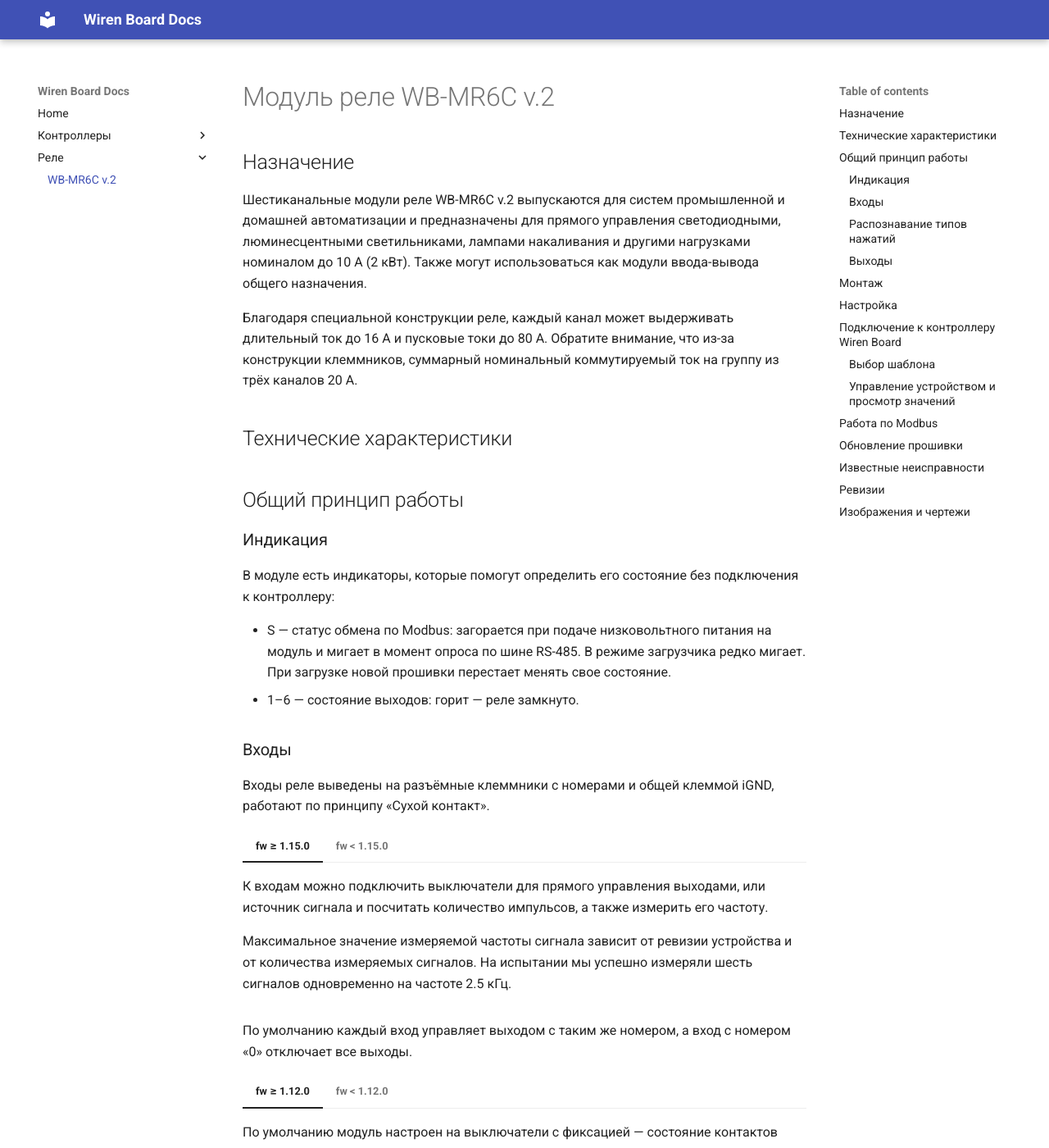
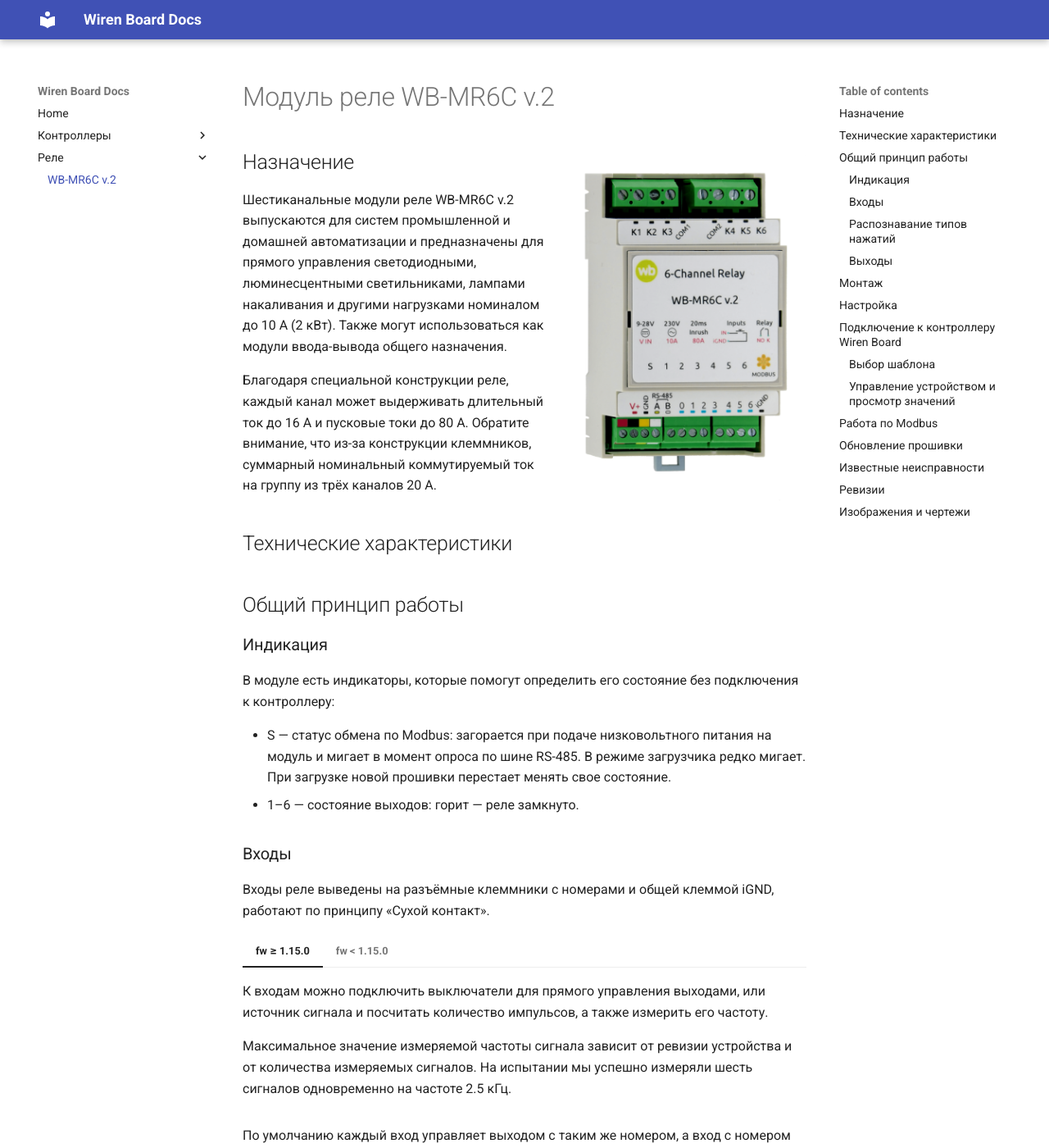
Before and after one commit to aadegtyarev/mkdocs-test, an MkDocs documentation site: the page built from docs/relay/wb-mr6c-v2/index.md, in a window 1280 px wide and 1400 px high. Shown: the whole window at 82% size. Built offline with MkDocs 1.6.1 and Material for MkDocs 9.7.7, drawn with Linux system fonts in a browser that asks for light colours; some of the changed text lies outside the part shown.

Commit message:
Добавил картинки

```diff
--- a/docs/relay/includes/mount-relay.md
+++ b/docs/relay/includes/mount-relay.md
@@ -4,6 +4,11 @@
 Рекомендуем для монтажа использовать гибкие многожильные провода с обжатием концов втулочными наконечниками (НШВИ — наконечник штыревой втулочный изолированный).
 
 При снятии изоляции провод должен зачищаться ровно по длине гильзы (можно зачистить больше, а потом откусить выступающий излишек). Для обжима (опрессовывания) используйте пресс-клещи (кримпер, «обжимка»). При монтаже обжатый наконечником провод не разрушается винтовым зажимом и надежно фиксируется.
+
+<figure markdown>
+  ![Как обжимать наконечники НШВИ](images/nshvi-press.jpg){ width="300" }
+  <figcaption>Как обжимать наконечники НШВИ</figcaption>
+</figure>
 
 Не прикладывайте чрезмерное усилие при завинчивании клеммы — это приводит к разрушению винтового разъема.
 
--- a/docs/relay/wb-mr6c-v2/index.md
+++ b/docs/relay/wb-mr6c-v2/index.md
@@ -1,4 +1,5 @@
 # Модуль реле WB-MR6C v.2
+![WB-MR6C v.2](images/wb-mr6cv2-small.png){ width="300" align=right}
 
 ## Назначение
 Шестиканальные модули реле WB-MR6C v.2 выпускаются для систем промышленной и домашней автоматизации и предназначены для прямого управления светодиодными, люминесцентными светильниками, лампами накаливания и другими нагрузками номиналом до 10 А (2 кВт). Также могут использоваться как модули ввода-вывода общего назначения.
@@ -57,6 +58,11 @@
 ### Выходы
 Внутри установлены 6 реле Hongfa HF32FV-16 с нормально открытыми контактами. Выходы объединены в две группы, каждая со своим общим проводом: COM1 и COM2. На выходы COM1 и COM2 можно подключить разные фазы. Допустимую мощность и тип коммутируемой нагрузки смотреть в статье Рекомендации по выбору реле.
 
+<figure markdown>
+  ![Контакты реле WB-MR6C](images/wb-mr6cv2-relay-small.png){ width="300" }
+  <figcaption>Контакты реле WB-MR6C</figcaption>
+</figure>
+
 С прошивки 1.18.4 можно настроить безопасное состояние каждого выхода выбрать поведение выходов при включении реле.
 
 
--- a/mkdocs.yml
+++ b/mkdocs.yml
@@ -15,8 +15,11 @@
 
 plugins:
   - include-markdown
+  - glightbox
 
 markdown_extensions:
   - pymdownx.superfences
   - pymdownx.tabbed:
       alternate_style: true
+  - attr_list
+  - md_in_html
```
Also changed, not shown: docs/relay/includes/images/nshvi-press.jpg (added), 1 other file.
